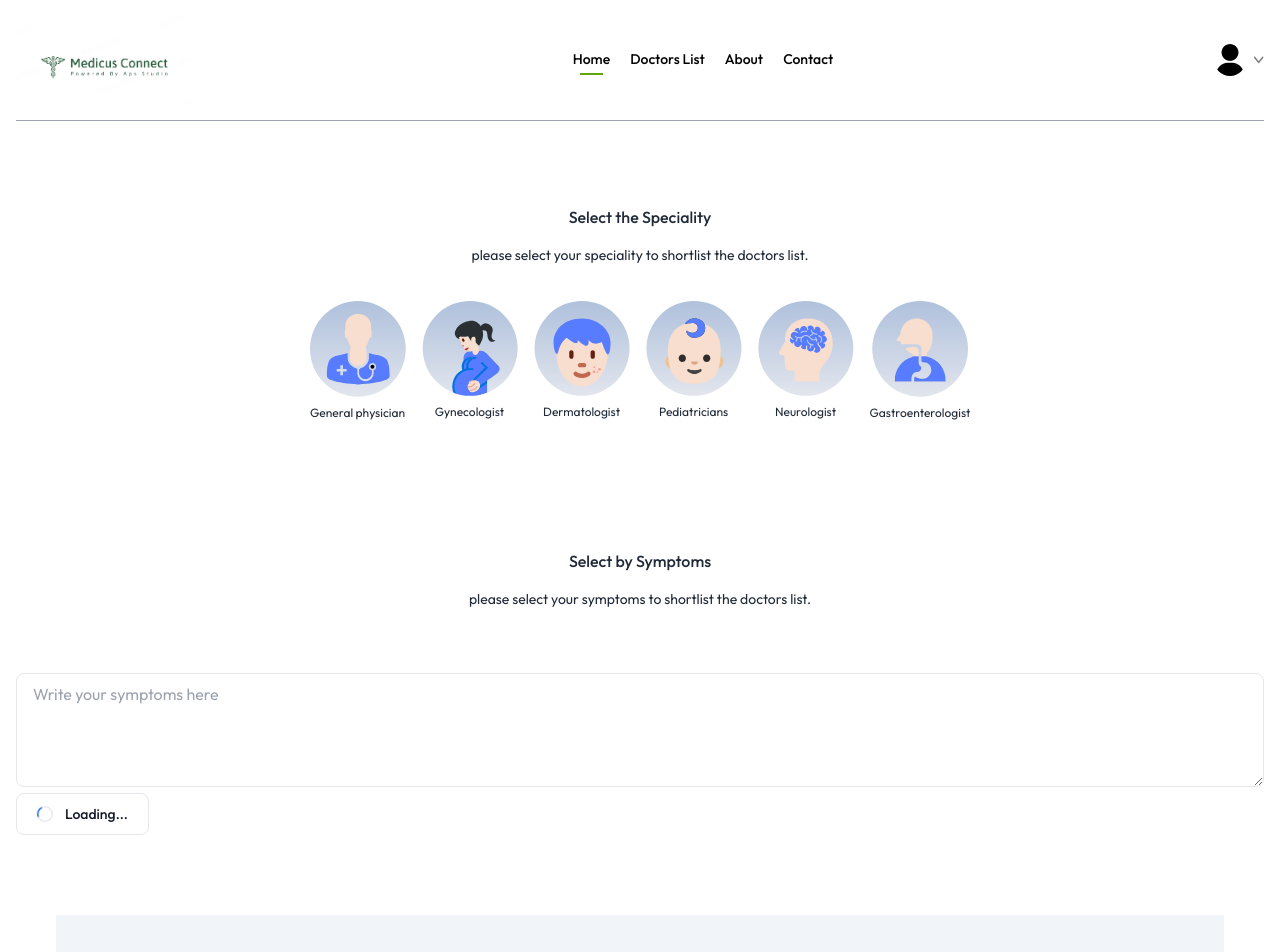
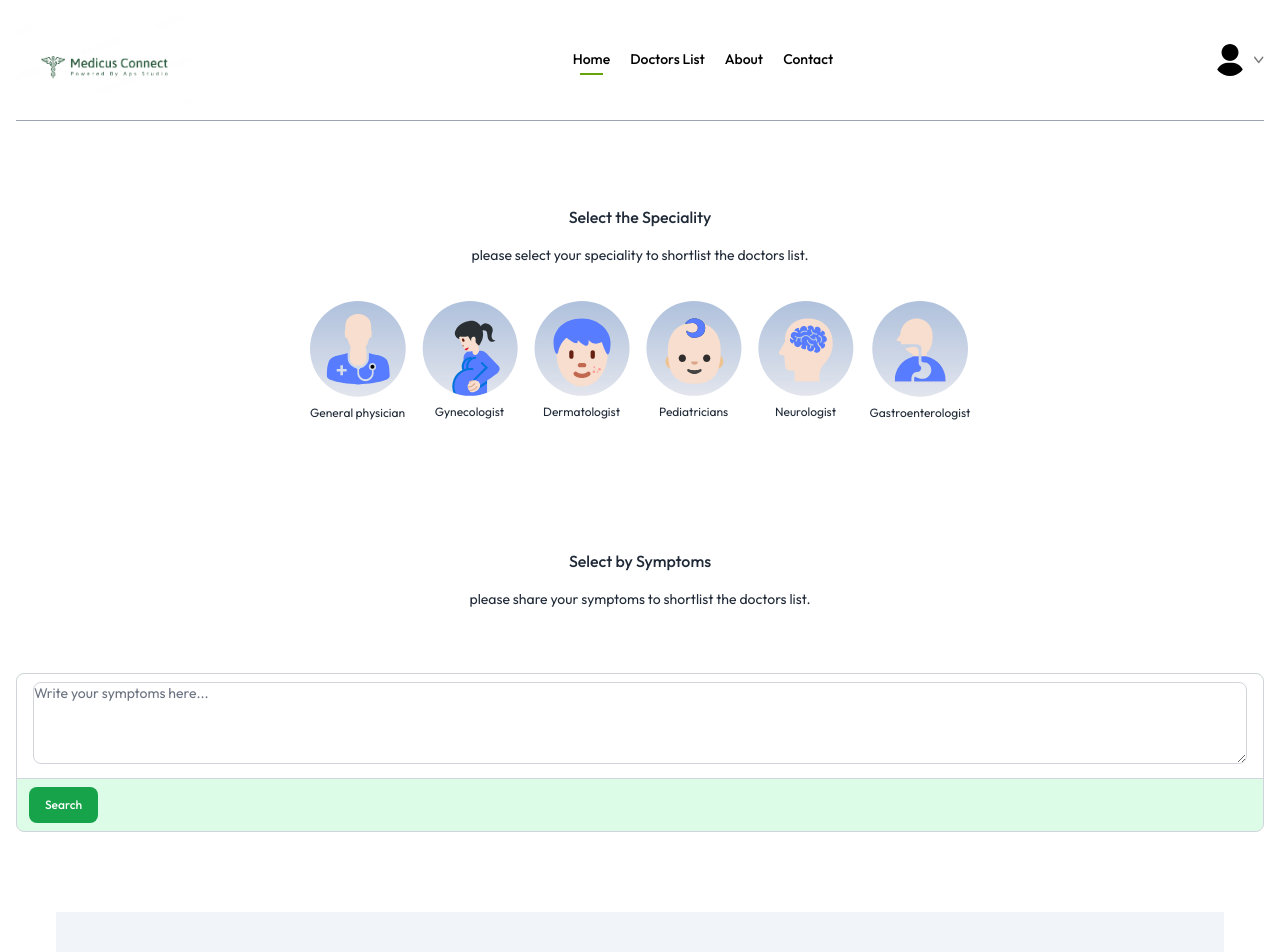
Before and after one commit to akhilpgvr/medicusConnect, a React (Vite) app: page / in a window 1280 px wide. Shown: the top 952 px of the page. Built offline with nearby package versions, Linux system fonts and the light colour scheme.

Commit message:
updated SpecialityMenu component

```diff
--- a/src/components/SpecialityMenu.jsx
+++ b/src/components/SpecialityMenu.jsx
@@ -26,22 +26,21 @@ const SpecialityMenu = () => {
       <div>
         <div className='flex flex-col items-center gap-4 py-16 text-gray-800' id='speciality'>
           <h1 className='text-3x1 font-medium'>Select by Symptoms</h1>
-          <p className='sm:w-1/3 text-center text-sm'>please select your symptoms to shortlist the doctors list.</p>
+          <p className='sm:w-1/3 text-center text-sm'>please share your symptoms to shortlist the doctors list.</p>
         </div>
-        <div>
-          <textarea
-              className="w-full px-4 py-2 border rounded-lg focus:outline-none focus:ring-2 focus:ring-teal-500"
-              rows="4"
-              placeholder="Write your symptoms here">
-          </textarea>
-          <button disabled type="button" class="py-2.5 px-5 me-2 text-sm font-medium text-gray-900 bg-white rounded-lg border border-gray-200 hover:bg-gray-100 hover:text-blue-700 focus:z-10 focus:ring-4 focus:outline-none focus:ring-blue-700 focus:text-blue-700 dark:bg-gray-800 dark:text-gray-400 dark:border-gray-600 dark:hover:text-white dark:hover:bg-gray-700 inline-flex items-center">
-<svg aria-hidden="true" role="status" class="inline w-4 h-4 me-3 text-gray-200 animate-spin dark:text-gray-600" viewBox="0 0 100 101" fill="none" xmlns="http://www.w3.org/2000/svg">
-<path d="M100 50.5908C100 78.2051 77.6142 100.591 50 100.591C22.3858 100.591 0 78.2051 0 50.5908C0 22.9766 22.3858 0.59082 50 0.59082C77.6142 0.59082 100 22.9766 100 50.5908ZM9.08144 50.5908C9.08144 73.1895 27.4013 91.5094 50 91.5094C72.5987 91.5094 90.9186 73.1895 90.9186 50.5908C90.9186 27.9921 72.5987 9.67226 50 9.67226C27.4013 9.67226 9.08144 27.9921 9.08144 50.5908Z" fill="currentColor"/>
-<path d="M93.9676 39.0409C96.393 38.4038 97.8624 35.9116 97.0079 33.5539C95.2932 28.8227 92.871 24.3692 89.8167 20.348C85.8452 15.1192 80.8826 10.7238 75.2124 7.41289C69.5422 4.10194 63.2754 1.94025 56.7698 1.05124C51.7666 0.367541 46.6976 0.446843 41.7345 1.27873C39.2613 1.69328 37.813 4.19778 38.4501 6.62326C39.0873 9.04874 41.5694 10.4717 44.0505 10.1071C47.8511 9.54855 51.7191 9.52689 55.5402 10.0491C60.8642 10.7766 65.9928 12.5457 70.6331 15.2552C75.2735 17.9648 79.3347 21.5619 82.5849 25.841C84.9175 28.9121 86.7997 32.2913 88.1811 35.8758C89.083 38.2158 91.5421 39.6781 93.9676 39.0409Z" fill="#1C64F2"/>
-</svg>
-Loading...
-</button>
+
+        <div class="w-full mb-4 border border-gray-300 rounded-lg bg-green-100 dark:bg-green-900">
+          <div class="px-4 py-2 bg-white rounded-t-lg">
+            <textarea id="comment" rows="4" class="w-full px-0 text-sm text-black bg-white border border-gray-300 rounded-lg focus:ring-0 placeholder-gray-500" placeholder="Write your symptoms here..." required></textarea>
+          </div>
+          <div class="flex items-center justify-between px-3 py-2 border-t border-gray-300">
+            <button type="submit" class="inline-flex items-center py-2.5 px-4 text-xs font-medium text-center text-white bg-green-600 rounded-lg focus:ring-4 focus:ring-green-200 hover:bg-green-700">
+              Search
+            </button>
+          </div>
         </div>
+
+
       </div>
 
     </div>
```
